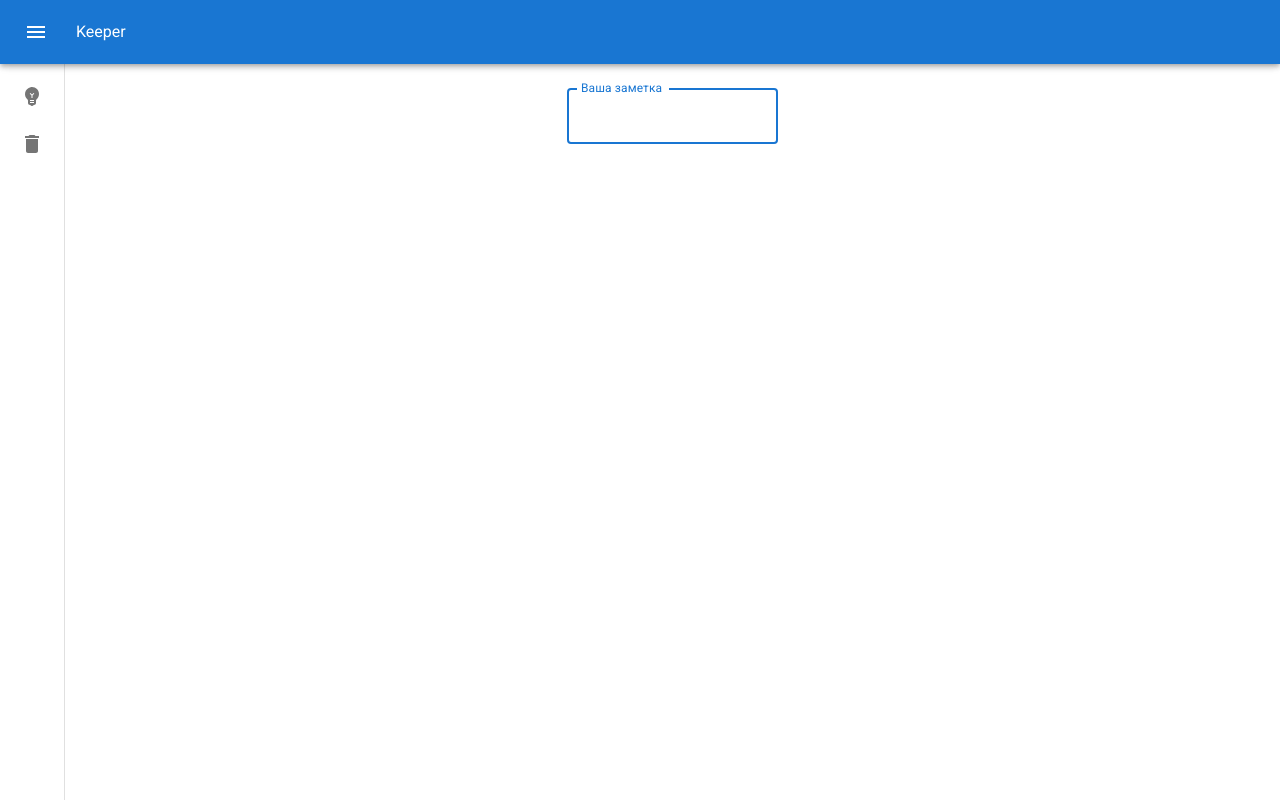
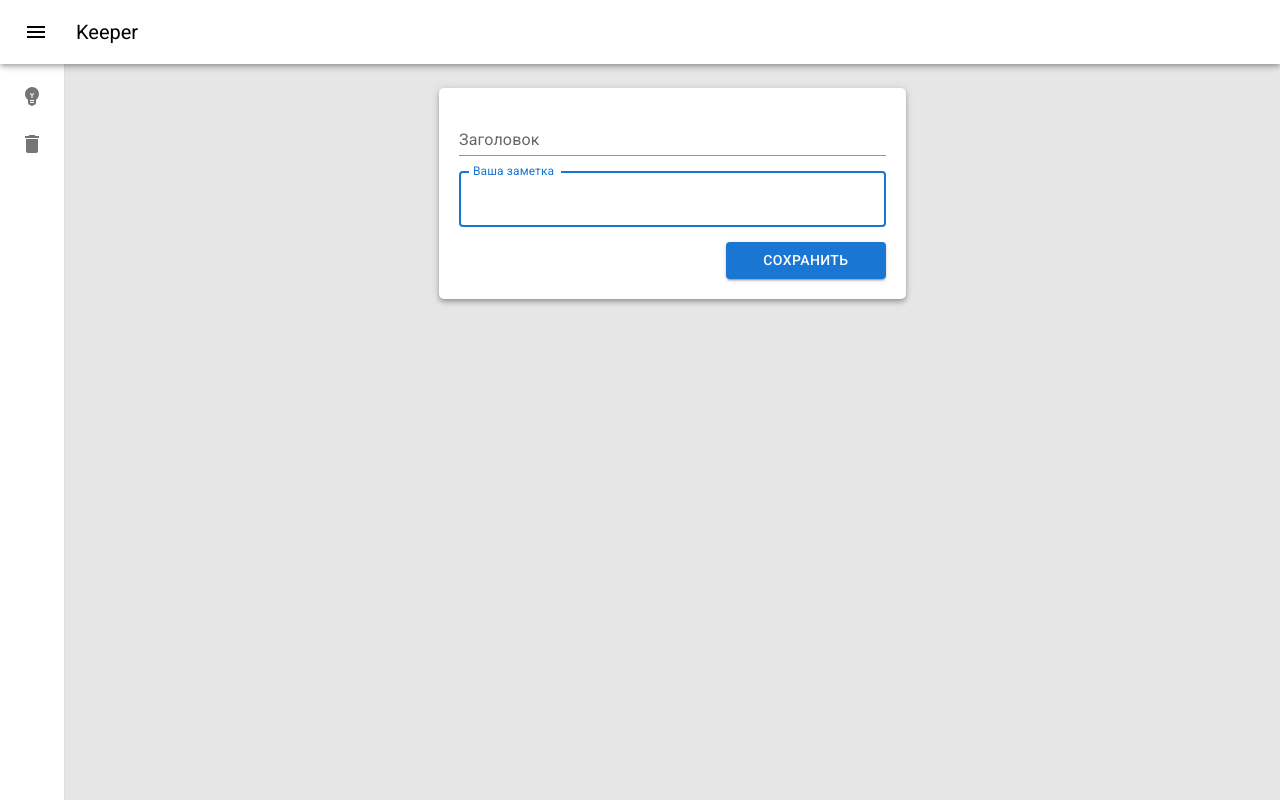
Before and after one commit to moerichka/keeper, a React (Create React App) app: page / in a window 1280 px wide. Both pictures are taken after a click on the element "Ваша заметка". Built offline with nearby package versions, Linux system fonts and the light colour scheme.

Commit message:
Добавлена компонента создания заметок

```diff
--- a/src/components/Header/Header.tsx
+++ b/src/components/Header/Header.tsx
@@ -14,20 +14,19 @@ const Header: React.FC<IProps> = ({ onBurgerClick }) => {
   return (
     <AppBar
       position="fixed"
-      sx={{ zIndex: (theme) => theme.zIndex.drawer + 1 }}
+      sx={{ zIndex: (theme) => theme.zIndex.drawer + 1, backgroundColor: "white" }}
     >
       <Toolbar>
         <IconButton
           onClick={onBurgerClick}
           size="large"
           edge="start"
-          color="inherit"
           aria-label="menu"
-          sx={{ mr: 2 }}
+          sx={{ mr: 2, color: "black" }}
         >
           <MenuIcon />
         </IconButton>
-        <h6>Keeper</h6>
+        <h6 className="h6-title">Keeper</h6>
       </Toolbar>
     </AppBar>
   );
--- /dev/null
+++ b/src/components/NoteCreator/NoteCreator.tsx
@@ -0,0 +1,80 @@
+import React, { useState, useRef } from "react";
+import s from "./noteCreator.module.scss";
+
+import TextField from "@mui/material/TextField";
+import Button from "@mui/material/Button";
+import ClickAwayListener from "@mui/material/ClickAwayListener";
+
+const NoteCreator: React.FC = () => {
+  const inputRef = useRef<any>()
+  const [noteContent, setNoteContent] = useState({
+    title: "",
+    text: "",
+  });
+  const [isFocused, setIsFocused] = useState(false);
+
+  const focusHandler = () => {
+    setIsFocused(true);
+  };
+
+  const handleClickAway = () => {
+    setIsFocused(false);
+  };
+
+  const handleChange = (event: React.ChangeEvent<HTMLInputElement>) => {
+    setNoteContent((prev) => ({
+      ...prev,
+      [event.target.name]: event.target.value,
+    }));
+  };
+
+  const reset = ()=>{
+    setNoteContent({title: "", text: ""})
+  }
+
+  const submitHandler = (event: React.FormEvent) => {
+    event.preventDefault();
+    reset()
+    setIsFocused(false)
+  };
+
+  return (
+    <ClickAwayListener onClickAway={handleClickAway}>
+      <form
+        className={s.noteCreator}
+        data-is-focused={isFocused}
+        onSubmit={submitHandler}
+      >
+        <div className={s.inputs}>
+          <TextField
+            id="standard-basic"
+            fullWidth
+            label="Заголовок"
+            variant="standard"
+            className={s.noteTitle}
+            value={noteContent.title}
+            onChange={handleChange}
+            name="title"
+          />
+          <TextField
+            id="outlined-textarea"
+            label="Ваша заметка"
+            fullWidth
+            placeholder="Placeholder"
+            onFocus={focusHandler}
+            multiline
+            value={noteContent.text}
+            onChange={handleChange}
+            name="text"
+            ref={inputRef}
+          />
+          <Button variant="contained" type="submit" className={s.button}>
+            Сохранить
+          </Button>
+        </div>
+      </form>
+    </ClickAwayListener>
+  );
+};
+
+export default NoteCreator;
--- /dev/null
+++ b/src/components/NoteCreator/index.tsx
@@ -0,0 +1,3 @@
+import NoteCreator from "./NoteCreator";
+
+export default NoteCreator;
--- /dev/null
+++ b/src/components/NoteCreator/noteCreator.module.scss
@@ -0,0 +1,53 @@
+@import "../../index.scss";
+
+.noteCreator {
+  padding: 20px;
+  border-radius: 5px;
+  background-color: $white;
+  width: 40%;
+  min-width: 300px;
+  box-shadow: 0px 2px 4px -1px rgb(0 0 0 / 20%),
+    0px 4px 5px 0px rgb(0 0 0 / 14%), 0px 1px 10px 0px rgb(0 0 0 / 12%);
+  transition: $transition03;
+}
+
+.inputs {
+  display: flex;
+  flex-direction: column;
+  gap: 15px;
+}
+
+.noteTitle {
+  position: absolute;
+  opacity: 0;
+  z-index: -10;
+  pointer-events: none;
+  height: 0;
+}
+
+.noteCreator[data-is-focused="true"] .noteTitle {
+  height: unset;
+  position: relative;
+  opacity: 1;
+  z-index: 1;
+  pointer-events: all;
+}
+
+.button{
+    position: absolute;
+    opacity: 0;
+    z-index: -10;
+    pointer-events: none;
+    height: 0;
+    max-width: 200px;
+}
+
+.noteCreator[data-is-focused="true"] .button {
+  height: unset;
+  position: relative;
+  opacity: 1;
+  z-index: 1;
+  pointer-events: all;
+  width: 160px;
+  align-self: flex-end;
+}
--- a/src/components/WorkSpace/WorkSpace.tsx
+++ b/src/components/WorkSpace/WorkSpace.tsx
@@ -3,7 +3,7 @@ import s from "./workSpace.module.scss";
 
 import { styled } from "@mui/material/styles";
 import Toolbar from "@mui/material/Toolbar";
-import TextField from "@mui/material/TextField";
+import NoteCreator from "../NoteCreator";
 
 const Main = styled("main", { shouldForwardProp: (prop) => prop !== "open" })<{
   open?: boolean;
@@ -32,10 +32,7 @@ const WorkSpace: React.FC<IProps> = ({ open }) => {
     <Main open={open}>
       <Toolbar />
       <div className={s.content}>
-        <TextField
-          id="outlined-basic"
-          label="Ваша заметка"
-        />
+        <NoteCreator />
       </div>
     </Main>
   );
--- a/src/index.scss
+++ b/src/index.scss
@@ -2,6 +2,7 @@
 
 $white : hsla(0, 100%, 100%, 1);
 $black : hsla(0, 0%, 0%, 1);
+$bg: hsla(0, 0%, 90%, 1);
 
 $transition03: 0.3s;
 
@@ -13,7 +14,7 @@ a:focus,a:active{outline: none;}
 nav,footer,header,aside{display: block;}
 html, body{
 height: 100%;
-background-color: $white;
+background-color: $bg;
 font-family: 'Roboto', sans-serif;
 font-weight: 400;
 width: 100%;
@@ -36,3 +37,8 @@ img{vertical-align: top;}
 h1,h2,h3,h4,h5,h6{font-size: inherit;font-weight: 400;}
 ::-webkit-scrollbar {display: none;}
 /* ---end nullification--- */
+
+.h6-title{
+    color: $black;
+    font-size: 20px;
+}
```
